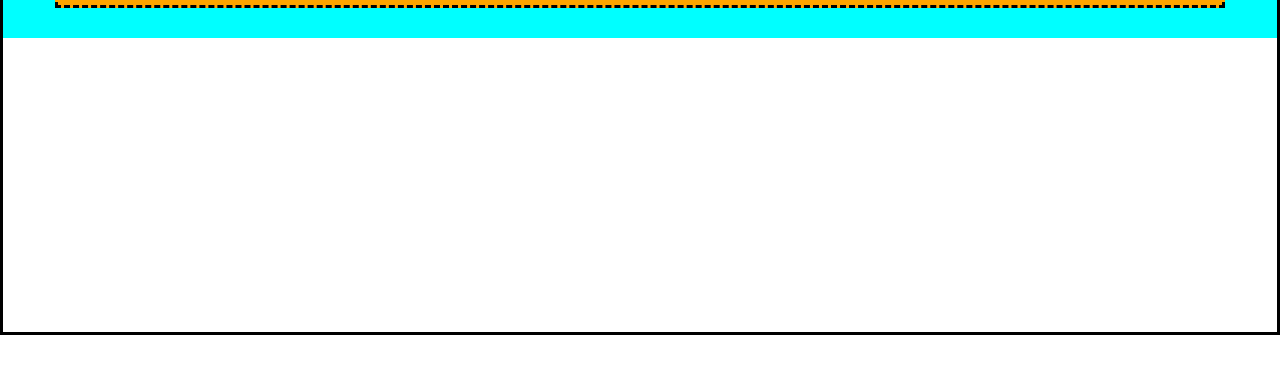
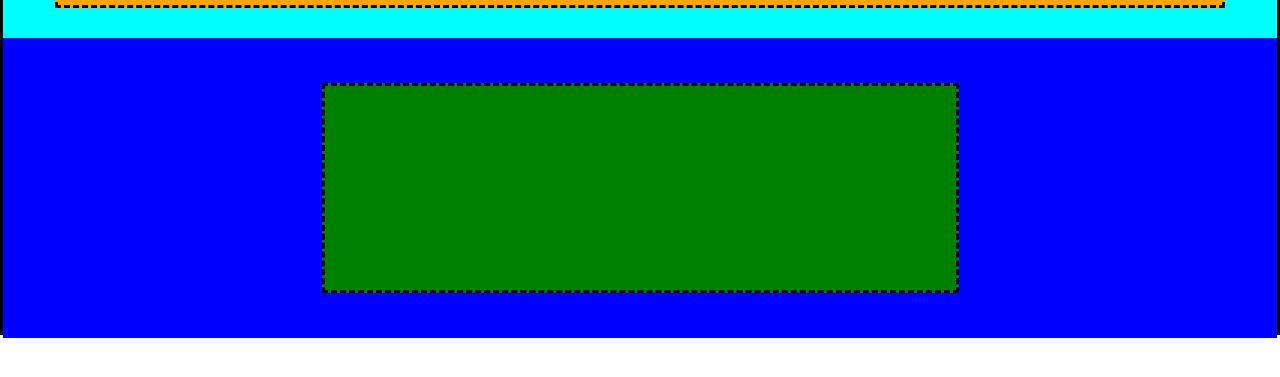
Before and after one commit to PaoloGiovannini/htmlcss-struttura-discord, a plain HTML site: page index.html in a window 1280 px wide. Shown: the part 65-442 px from the top of the page. Drawn offline with Linux system fonts and the light colour scheme.

Commit message:
header bottom

```diff
--- a/css/style.css
+++ b/css/style.css
@@ -20,6 +20,7 @@ header{
 .container{
     max-width: 1170px;
     margin: auto;
+    border: 3px dashed black;
 }
 
 
@@ -28,7 +29,7 @@ header{
     display:flex;
     height: 80%;
     background-color: orange;
-    border: 3px dashed black;
+
     align-items: center;
 }
 
@@ -44,3 +45,17 @@ header{
 .login{
     text-align: right;
 }
+
+.hbottom{
+    height: 300px;
+    background-color: blue;
+    display: flex;
+    justify-content: 50%;
+    align-items : center;
+}
+
+.conthbottom{
+    height: 70%;
+    background-color: green;
+    width: 50%;
+}
--- a/index.html
+++ b/index.html
@@ -22,6 +22,9 @@
                 <div class="login">login</div>
             </div>
         </div>
+        <div class="hbottom">
+            <div class="conthbottom container"></div>
+        </div>
     </header>
 </body>
 </html>
```
